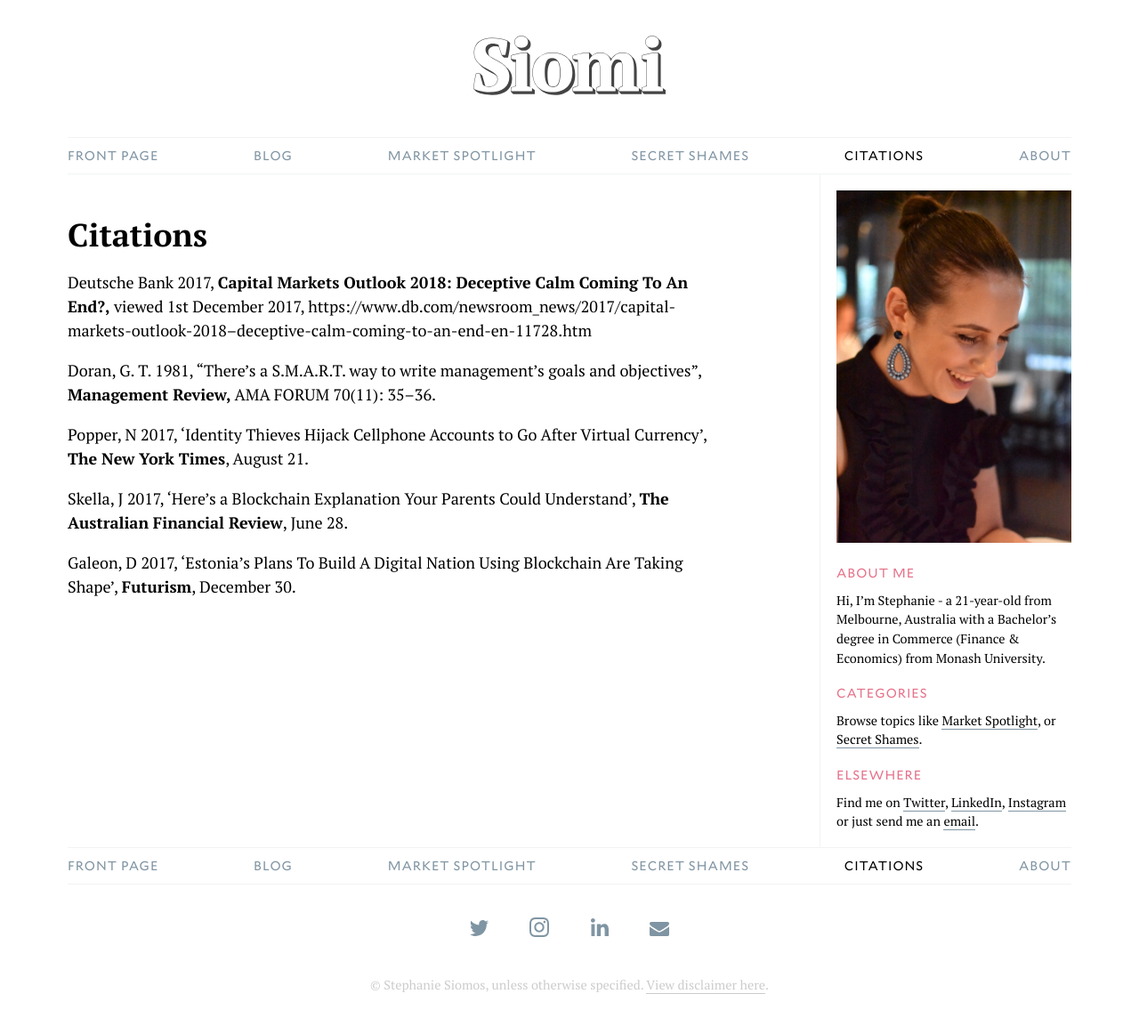
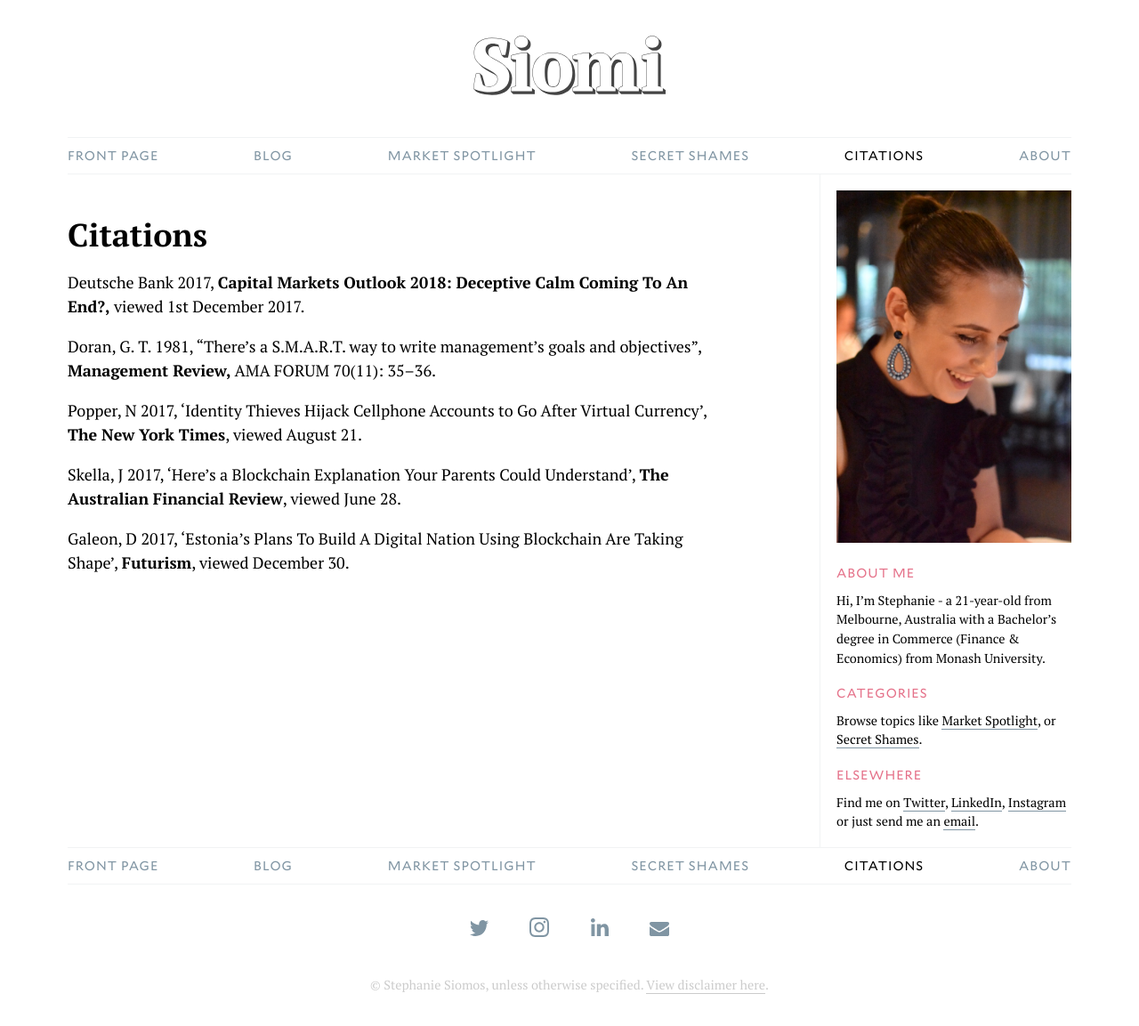
Before and after one commit to cjmlgrto/siomi.net, a Jekyll site: the page built from citations.markdown, in a window 1280 px wide. Shown: the whole page at 89% size. Built offline with Jekyll 4.4.1, drawn with Linux system fonts in a browser that asks for light colours.

Commit message:
Updated Citations

```diff
--- a/citations.markdown
+++ b/citations.markdown
@@ -4,12 +4,12 @@ permalink: "/citations/"
 layout: default
 ---
 
-Deutsche Bank 2017, **Capital Markets Outlook 2018: Deceptive Calm Coming To An End?,** viewed 1st December 2017, https://www.db.com/newsroom_news/2017/capital-markets-outlook-2018–deceptive-calm-coming-to-an-end-en-11728.htm
+Deutsche Bank 2017, **Capital Markets Outlook 2018: Deceptive Calm Coming To An End?,** viewed 1st December 2017.
 
 Doran, G. T. 1981, "There's a S.M.A.R.T. way to write management's goals and objectives", **Management Review,** AMA FORUM 70(11): 35–36.
 
-Popper, N 2017, 'Identity Thieves Hijack Cellphone Accounts to Go After Virtual Currency', **The New York Times**, August 21.
+Popper, N 2017, 'Identity Thieves Hijack Cellphone Accounts to Go After Virtual Currency', **The New York Times**, viewed August 21.
 
-Skella, J 2017, 'Here's a Blockchain Explanation Your Parents Could Understand', **The Australian Financial Review**, June 28.
+Skella, J 2017, 'Here's a Blockchain Explanation Your Parents Could Understand', **The Australian Financial Review**, viewed June 28.
 
-Galeon, D 2017, 'Estonia's Plans To Build A Digital Nation Using Blockchain Are Taking Shape', **Futurism**, December 30.
+Galeon, D 2017, 'Estonia's Plans To Build A Digital Nation Using Blockchain Are Taking Shape', **Futurism**, viewed December 30.
```
